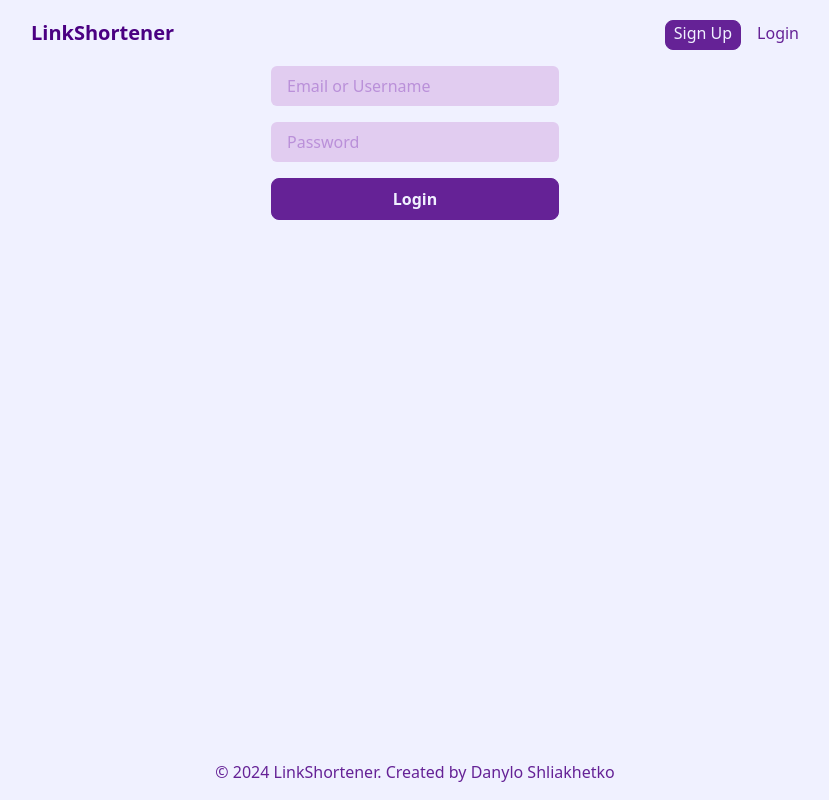
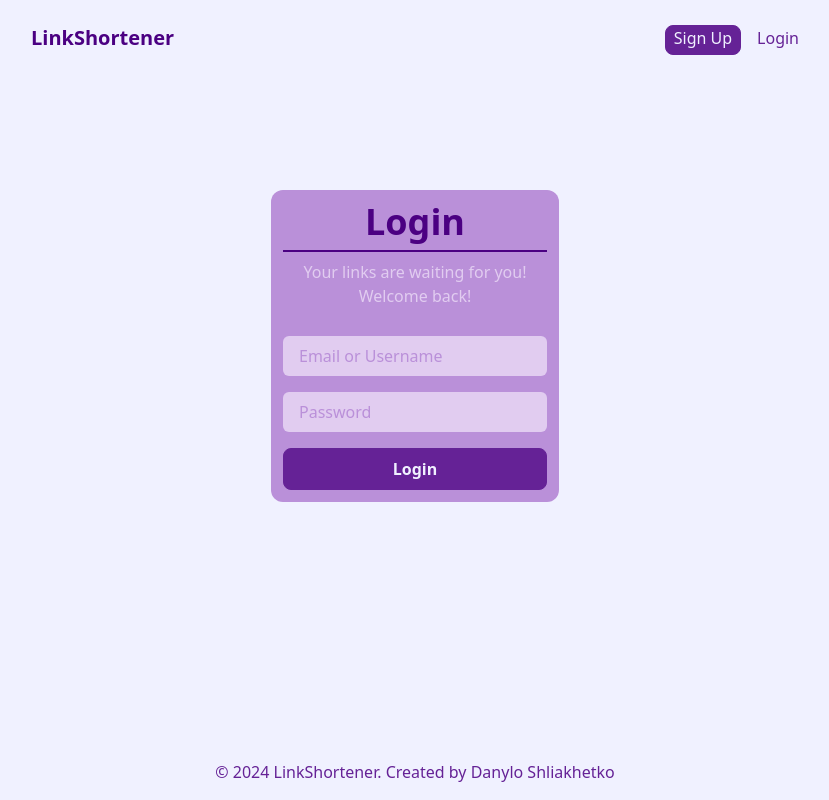
Before and after one commit to shliakhetko/link-shortener, a Next.js app in the folder frontend/: page /login in a window 1280 px wide. Shown: the whole page, without its empty margins (225-1054 px from the left). Built offline with nearby package versions, Linux system fonts and the light colour scheme; no server answers.

Commit message:
Fix useAuth to retunr object, instead of jwt

```diff
--- a/frontend/components/auth/LoginForm.tsx
+++ b/frontend/components/auth/LoginForm.tsx
@@ -15,6 +15,7 @@ const emptyFormData: LoginFormData = {username: "", password: ""};
 export function LoginForm() {
     const [formData, setFormData] = useState<LoginFormData>(emptyFormData);
     const [errors, setErrors] = useState<Partial<LoginFormErrors>>({});
+    const [loading, setLoading] = useState(false);
     const login = useLogin();
 
     const handleChange = (e: ChangeEvent<HTMLInputElement>) => {
@@ -22,7 +23,7 @@ export function LoginForm() {
     }
 
     const validateForm = ():boolean => {
-        let tempErrors: Partial<LoginFormData> = {};
+        const tempErrors: Partial<LoginFormData> = {};
         if(formData.username === ""){
             tempErrors.username = "Email or username is required";
         }
@@ -36,13 +37,18 @@ export function LoginForm() {
     const handleSubmit = async (e: FormEvent<HTMLFormElement>) => {
         e.preventDefault();
         if (validateForm()) {
+            setLoading(true);
+            setTimeout(() => {
             login(formData)
                 .then(() => {
                     setFormData(emptyFormData);
+                    setErrors({});
+                    setLoading(false);
                 })
                 .catch(() => {
                     setErrors({ notFound: "Invalid username or password" });
-                });
+                    setLoading(false);
+                });}, 1000);
         }
     };
     return (
@@ -61,11 +67,14 @@ export function LoginForm() {
                     <button
                         type="submit"
                         className="w-full px-4 py-2 font-bold bg-dark-accent text-light-shades hover:bg-dark-shades transition-colors rounded-lg border border-dark-accent focus:outline-main-brand-color"
+                        disabled={loading}
                     >
-                        Login
+                        {loading ? "Loading..." : "Login"}
                     </button>
-                    {Object.values(errors)[0] && <p className="text-xs text-center text-red-500">{Object.values(errors)[0]}</p>}
-                </div>
+
+                    {Object.values(errors)[0] && <div className="bg-light-shades p-0.5 rounded-md border-2 border-red-500"><p
+                        className="text-xs text-center text-red-500">{Object.values(errors)[0]}</p></div>}
+                    </div>
             </form>
     )
 }
--- a/frontend/components/layout/Header.tsx
+++ b/frontend/components/layout/Header.tsx
@@ -1,8 +1,8 @@
 "use client";
 import Link from 'next/link';
 import { User } from 'lucide-react';
-import {useAuth} from '@/hooks/useAuth';
-import {useLogout} from '@/hooks/useLogout';
+import { useAuth } from '@/hooks/useAuth';
+import { useLogout } from '@/hooks/useLogout';
 
 export default function Header() {
     const auth = useAuth();
@@ -11,39 +11,39 @@ export default function Header() {
     return (
         <header className="bg-transparent py-4 px-6">
             <nav>
-
                 <div className="max-w-3xl mx-auto flex justify-between items-center">
                     <Link href="/" className="text-dark-shades text-xl font-bold">
                         LinkShortener
                     </Link>
 
-                    <div className="flex space-x-4 items-center mt-1">
-                        {auth ?
+                    <div className="flex space-x-4 items-center mt-1" style={{ minHeight: '40px' }}>
+                        {auth.loading ? (
+                            <span>Loading...</span>
+                        ) : auth.data ? (
                             <>
                                 <button className="text-main-brand-color mr-4" onClick={logout}>
                                     Logout
                                 </button>
-                                <Link href="/dashboard"
-                                      className="text-dark-accent hover:text-dark-shades transition-colors">
+                                <Link href="/dashboard" className="text-dark-accent hover:text-dark-shades transition-colors">
                                     <div className="flex items-center space-x-2 text-dark-accent">
-                                        <User size={24}/>
-                                        <span>Username</span>
+                                        <User size={24} />
+                                        <span>{auth.data.username}</span>
                                     </div>
                                 </Link>
                             </>
-                            : <>
-                                <Link href="/register"
-                                      className="bg-dark-accent text-light-shades hover:bg-dark-shades transition-colors rounded-lg border border-dark-accent px-2 pb-1">
+                        ) : (
+                            <>
+                                <Link href="/register" className="bg-dark-accent text-light-shades hover:bg-dark-shades transition-colors rounded-lg border border-dark-accent px-2 pb-1">
                                     Sign Up
                                 </Link>
                                 <Link href="/login" className="text-dark-accent hover:text-dark-shades transition-colors pb-1">
                                     Login
                                 </Link>
                             </>
-                        }</div>
+                        )}
+                    </div>
                 </div>
             </nav>
-
         </header>
     );
 }
--- a/frontend/components/layout/Layout.tsx
+++ b/frontend/components/layout/Layout.tsx
@@ -6,7 +6,7 @@ export function Layout(props: { className: string, children: React.ReactNode })
     return (
         <div className="flex flex-col min-h-screen">
             <Header/>
-            <main className="flex-grow max-w-3xl mx-auto">
+            <main className="flex-grow flex max-w-3xl mx-auto">
                 {props.children}
             </main>
             <Footer/>
--- a/frontend/hooks/useAuth.ts
+++ b/frontend/hooks/useAuth.ts
@@ -1,13 +1,21 @@
 import { useAtom } from 'jotai';
 import { useRouter } from 'next/router';
-import { useEffect } from 'react';
+import { useEffect, useState } from 'react';
 import { authAtom } from '@/atoms/authAtom';
 import useAxios from "@/utils/api";
 
+interface AuthData {
+    userId: string;
+    username: string;
+}
+
 export const useAuth = () => {
     const [auth, setAuth] = useAtom(authAtom);
+    const [authData, setAuthData] = useState<AuthData | null>(null);
+    const [loading, setLoading] = useState<boolean>(true);
+    const [error, setError] = useState<string | null>(null);
     const router = useRouter();
-    const axiosInstance = useAxios()
+    const axiosInstance = useAxios();
 
     useEffect(() => {
         const checkToken = async () => {
@@ -18,21 +26,22 @@ export const useAuth = () => {
                             Authorization: `Bearer ${auth}`,
                         },
                     });
-                    if (res.data.statusCode){
+                    if (res.data.statusCode) {
                         setAuth(null);
-                        console.log('Token invalid');
-                        //Timed out
+                        setError('Failed to fetch profile');
+                    } else {
+                        setAuthData(res.data);
+                        setError(null);
                     }
                 } catch (error) {
                     setAuth(null);
-                    console.error('Error checking token:', error);
-                    //Something vent wrong
-                }
-            }
+                    setError('Failed to fetch profile');
+                }}
+            setLoading(false);
         };
 
         checkToken();
     }, [auth, router, setAuth]);
 
-    return auth;
+    return { data: authData, loading, error };
 };
--- a/frontend/pages/dashboard/index.tsx
+++ b/frontend/pages/dashboard/index.tsx
@@ -1,16 +1,26 @@
 "use client";
 import {useAuth} from "@/hooks/useAuth";
+import Loading from "@/pages/dashboard/loading";
+import {useRouter} from "next/router";
+import {useEffect} from "react";
 
 export default function Dashboard() {
     const auth = useAuth();
+    const router = useRouter();
 
-    if (!auth) {
-        return <h1>You have no rights</h1>; // Optionally render a loading state or null
+    useEffect( () => {
+        if (auth.error) {
+            router.push('/login');
+        }
+    }, [auth, router]);
+
+    if (auth.loading) {
+        return <Loading />;
     }
 
     return (
-        <>
+        <div className="flex-grow">
             <h1>Dashboard</h1>
-        </>
+        </div>
     );
 }
--- /dev/null
+++ b/frontend/pages/dashboard/loading.tsx
@@ -0,0 +1,7 @@
+export default function Loading() {
+    return (
+        <div className="flex justify-center items-center">
+            <span>Loading...</span>
+        </div>
+    );
+}
--- a/frontend/pages/login/index.tsx
+++ b/frontend/pages/login/index.tsx
@@ -2,8 +2,18 @@ import {LoginForm} from "@/components/auth/LoginForm";
 
 export default function Login() {
 return (
-    <div className="flex items-center justify-center min-w-72 w-0">
+    <div className="flex-grow flex items-center justify-center pb-32">
+    <div
+        className="flex flex-col items-center justify-center min-w-72 w-0 bg-main-brand-color rounded-xl space-y-4">
+        <div className="flex flex-col items-center justify-center space-y-2 w-full pt-3">
+            <span className="font-bold text-4xl text-center">Login</span>
+            <div className="h-0.5 w-11/12 bg-dark-shades"/>
+            <span className="text-light-accent text-center px-4">Your links are waiting for you! <br/> Welcome back!</span>
+        </div>
+        <div className="p-3">
         <LoginForm/>
+        </div>
+    </div>
     </div>
 );
 }
```
